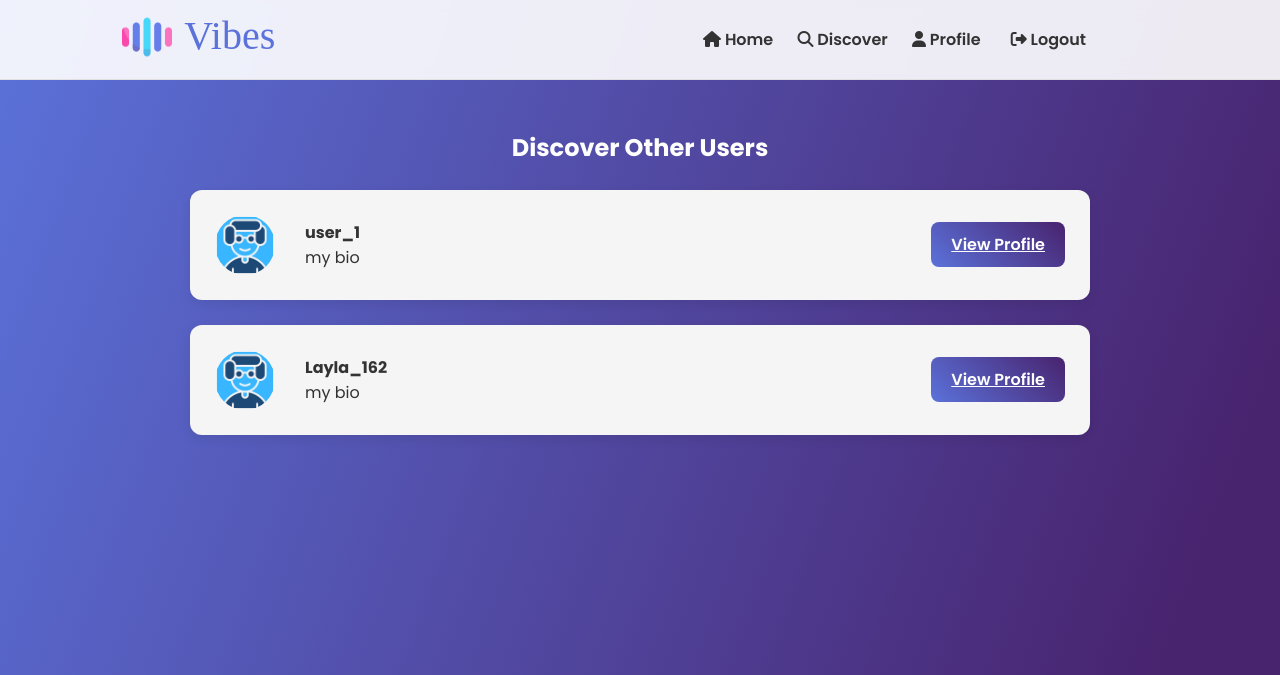
After one commit to LaylaAbdulsalam/CodeAlpha_social_network_platform, a Django app: page /discover/ in a window 1280 px wide. The commit adds this page. Shown: the top 675 px of the page. Run offline with Django 5.2, Linux system fonts and the light colour scheme; a user stored in the database is signed in; data comes from the database, SQL or seed files in the repository; both versions use the stored data as it was after the commit; some web fonts are replaced.

Commit message:
feat: Add discover page and edit profile functionality

```diff
--- a/core/templates/base.html
+++ b/core/templates/base.html
@@ -21,6 +21,7 @@
             <div class="nav-links">
                 {% if user.is_authenticated %}
                 <a href="{% url 'home' %}"><i class="fas fa-home"></i> Home</a>
+                <a href="{% url 'discover' %}"><i class="fas fa-search"></i> Discover</a>
                 <a href="{% url 'profile' user.username %}"><i class="fas fa-user"></i> Profile</a>
                 <form action="{% url 'logout' %}" method="post" style="display: inline;">
                     {% csrf_token %}
--- /dev/null
+++ b/core/templates/core/discover.html
@@ -0,0 +1,26 @@
+{% extends 'base.html' %}
+{% block title %}Discover Users{% endblock %}
+
+{% block content %}
+<div class="discover-container">
+    <h2 style="text-align: center; color: white; margin-bottom: 25px;">Discover Other Users</h2>
+
+    {% for user_to_discover in users %}
+    <div class="profile-header card" style="flex-direction: row; align-items: center; justify-content: space-between;">
+        <div style="display: flex; align-items: center;">
+            <img src="{{ user_to_discover.profile.profile_pic.url }}" alt="{{ user_to_discover.username }}"
+                class="avatar-small" style="width: 60px; height: 60px;">
+            <div style="margin-left: 15px;">
+                <strong>{{ user_to_discover.username }}</strong>
+                <p class="text-muted" style="margin: 0;">{{ user_to_discover.profile.bio|truncatechars:50 }}</p>
+            </div>
+        </div>
+        <a href="{% url 'profile' user_to_discover.username %}" class="btn btn-primary">View Profile</a>
+    </div>
+    {% empty %}
+    <div class="card" style="text-align: center;">
+        <p>No other users to discover yet. Invite your friends!</p>
+    </div>
+    {% endfor %}
+</div>
+{% endblock %}
--- a/core/urls.py
+++ b/core/urls.py
@@ -4,6 +4,7 @@ from . import views
 urlpatterns = [
     path('', views.home, name='home'),
     path('register/', views.register, name='register'),
+    path('discover/', views.discover_users, name='discover'),
     path('profile/edit/', views.edit_profile, name='edit_profile'),
     path('profile/<str:username>/', views.profile, name='profile'),
     path('post/<int:pk>/', views.post_detail, name='post_detail'),
--- a/core/views.py
+++ b/core/views.py
@@ -70,6 +70,12 @@ def register(request):
         form = UserCreationForm()
     return render(request, 'registration/register.html', {'form': form})
 
+# View to display a list of all users to discover
+@login_required
+def discover_users(request):
+    #getting all users from the database, excludeing the current logged-in user
+    users = User.objects.exclude(id=request.user.id)
+    return render(request, 'core/discover.html', {'users': users})
 
 # View for editing the current user's profile
 @login_required
```
Also changed, not shown: db.sqlite3, media/profile_pics/default_avatar_ClGmHIE.png (added), media/profile_pics/photo_personal.jpg (added).
